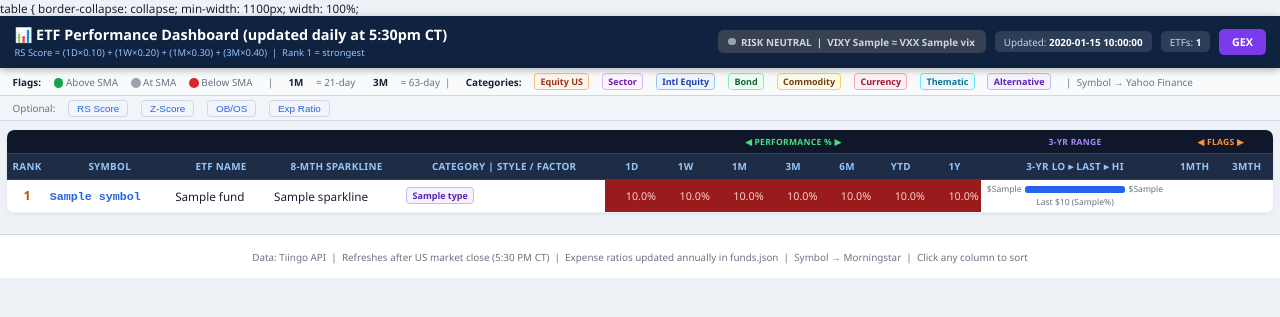
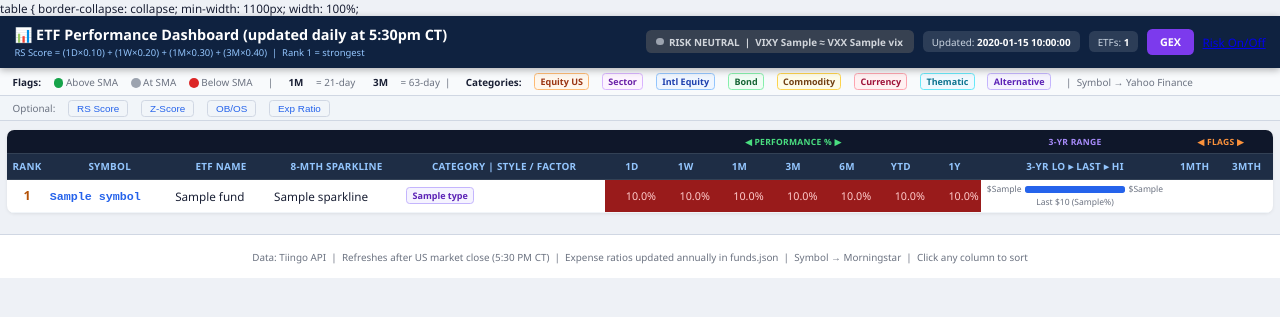
Before and after one commit to Jamesm2009/ETF-Dashboard, a Python web app: template templates/index.html in a window 1280 px wide. Shown: the top 317 px of the page. Run offline with Jinja, Linux system fonts and the light colour scheme; the template is opened without the code that fills it: most values are stand-ins (such as "Sample title", 1, 10 or a date in 2020).

Commit message:
Update index.html

```diff
--- a/templates/index.html
+++ b/templates/index.html
@@ -221,6 +221,7 @@ footer { text-align: center; padding: 16px; color: var(--muted); font-size: 11px
     <div class="badge">Updated: <b>{{ last_updated }}</b></div>
     <div class="badge">ETFs: <b>{{ funds|length }}</b></div>
     <a class="btn-link" href="https://gex-vizualizer.vercel.app/" target="_blank" style="background:#7c3aed;">GEX</a>
+    <a href="/risk-indicator">Risk On/Off</a
   </div>
 </header>
 
```
